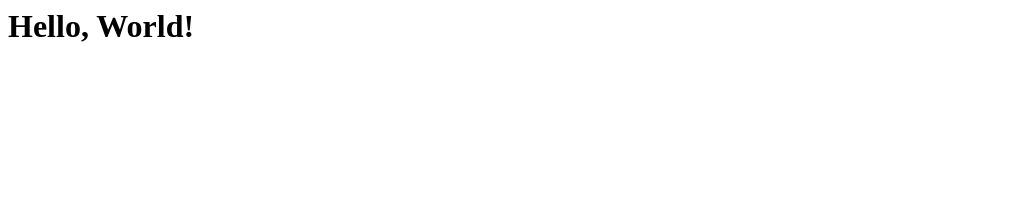
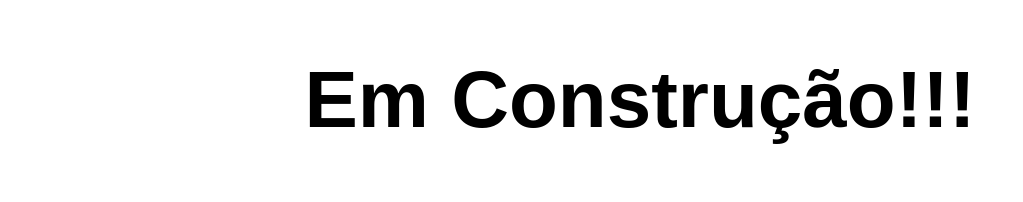
Before and after one commit to LaLunaInSky/lalunainsky.github.io, a plain HTML site: page index.html in a window 1280 px wide. Shown: the whole page, without its empty margins (0-1023 px from the left). Drawn offline with Linux system fonts and the light colour scheme.

Commit message:
02/10/2024 09:43

```diff
--- a/index.html
+++ b/index.html
@@ -1 +1,20 @@
-<h1>Hello, World!</h1>
+<!DOCTYPE html>
+<html lang="pt-br">
+<head>
+    <meta charset="UTF-8">
+    <meta name="viewport" content="width=device-width, initial-scale=1.0">
+    <title>LaLunaInSky</title>
+    <style>
+        body {
+            text-align: center;
+            font-family: Arial, Helvetica, sans-serif;
+            font-size: 2.5em;
+        }
+    </style>
+</head>
+<body>
+    <h1>
+        Em Construção!!!
+    </h1>
+</body>
+</html>
```
